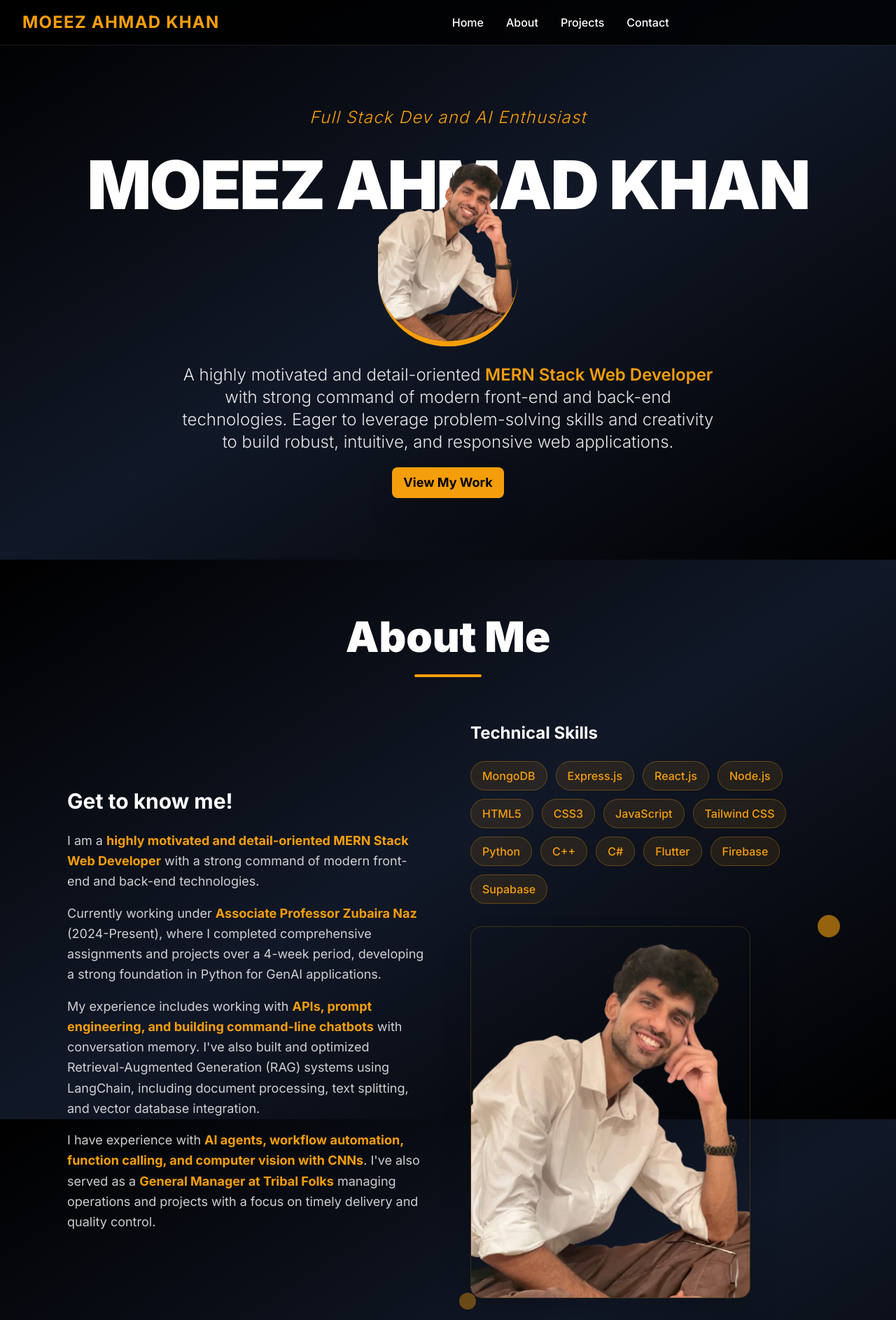
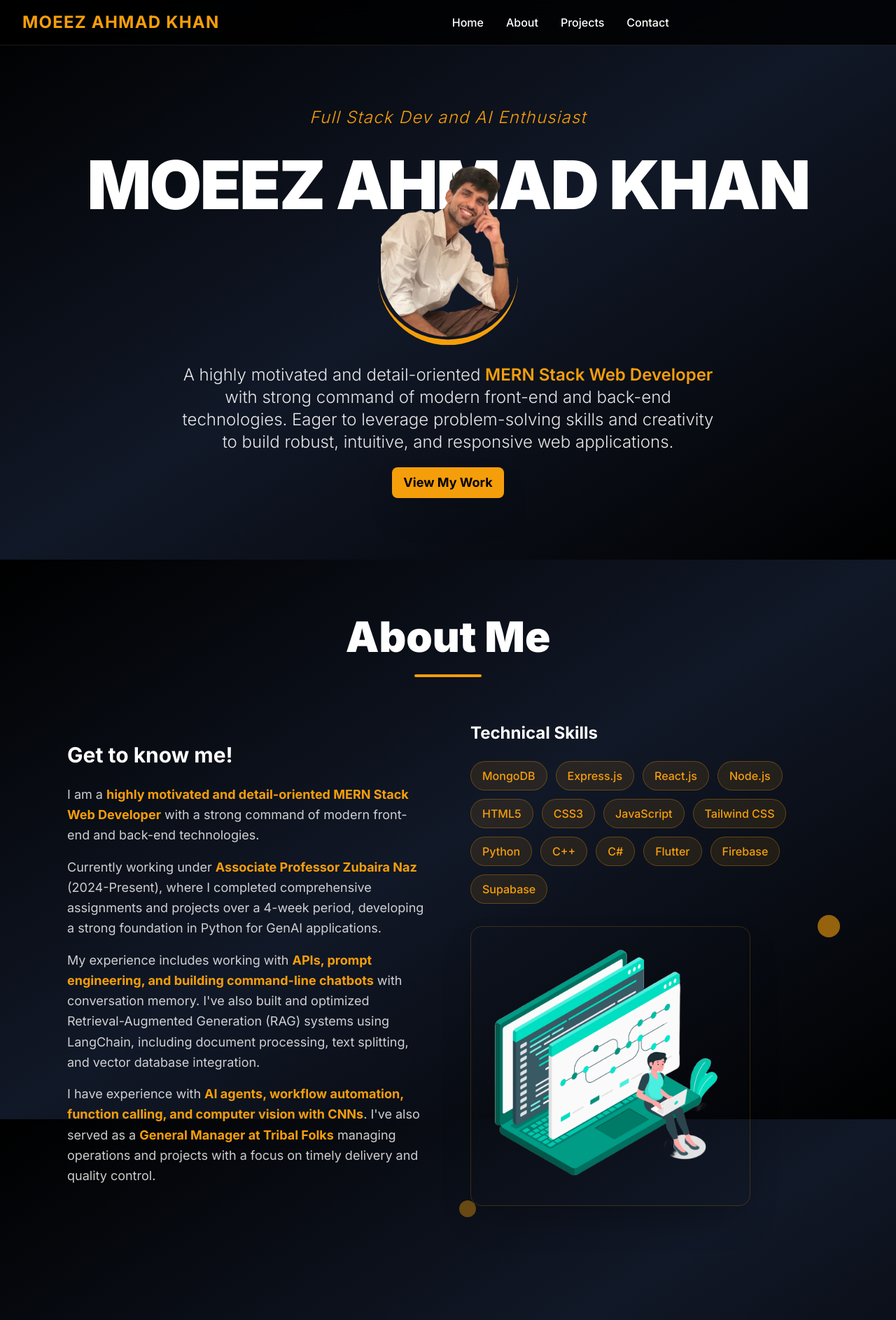
Before and after one commit to moeezahmadkhan/MoeezAhmadKhan, a Next.js app: page / in a window 1280 px wide. Shown: the top 1887 px of the page at 70% size. Built offline with nearby package versions, Linux system fonts and the light colour scheme.

Commit message:
made portfolio 2101

```diff
--- a/components/AboutSection.tsx
+++ b/components/AboutSection.tsx
@@ -85,7 +85,7 @@ const AboutSection = () => {
 
             <div className="relative">
               <Image
-                src="/hero-img.png"
+                src="/hero-image.png"
                 alt="Hero Image"
                 width={400}
                 height={400}
--- a/components/HeroSection.tsx
+++ b/components/HeroSection.tsx
@@ -33,14 +33,14 @@ const HeroSection = () => {
           </h1>
 
           {/* Profile image positioned over the text */}
-          <div className="absolute left-1/2 transform -translate-x-1/2 -translate-y-1/3 z-20">
+          <div className="absolute left-1/2 transform -translate-x-1/2 -translate-y-1/3 z-20 rounded-full border-b-8 border-primary">
             <div className="relative">
               <Image
                 src="/hero-img.png"
                 alt="Moeez Ahmad Khan Profile"
                 width={200}
                 height={200}
-                className="rounded-full border-b-8 border-primary"
+                className="rounded-full p-1"
               />
             </div>
           </div>
```
